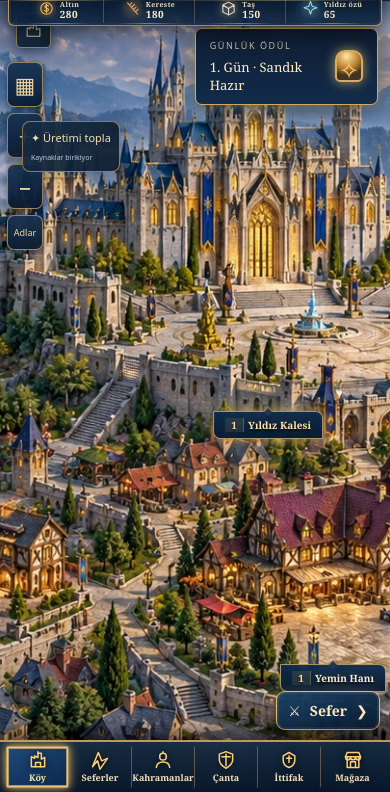
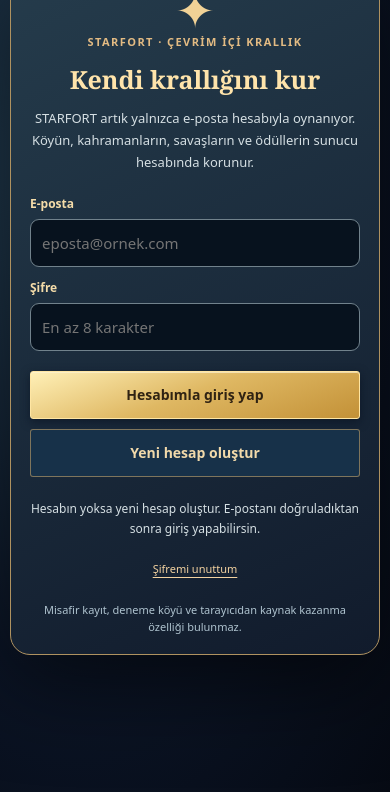
Before and after one commit to umutcandar/starfort-beta, a website: page starfort/index.html in a window 390 px wide. Shown: the part 52-844 px from the top of the page. Drawn offline with Linux system fonts and the light colour scheme.

Commit message:
style(account-only): responsive authenticated entry and inert guest-free application

```diff
--- a/starfort/account-onboarding.css
+++ b/starfort/account-onboarding.css
@@ -18,3 +18,25 @@
 .account-recovery .secondary{margin:5px 0;white-space:normal;text-align:left;font-size:12px}
 .account-extra-grid .guild-panel>p{line-height:1.5}
 @media(orientation:landscape) and (max-height:490px){.account-extra-grid{grid-template-columns:1fr 1fr}}
+
+/* v2.32 authenticated-only entry. Never expose the game behind the login wall. */
+body.account-locked{overflow:hidden}
+body.account-locked>.app{visibility:hidden;pointer-events:none;user-select:none}
+body:not(.account-locked)>.account-gate{display:none}
+.account-gate{position:fixed;inset:0;z-index:9999;display:grid;place-items:center;padding:18px;overflow-y:auto;color:#fff0ce;background:radial-gradient(ellipse at 20% 25%,#264357,#0b1425 58%,#060a13);font:14px/1.5 system-ui,sans-serif}
+.account-gate-panel{width:min(100%,490px);padding:clamp(20px,4vw,36px);border:1px solid #af9260;border-radius:20px;background:linear-gradient(155deg,#253c4c,#111b2c);box-shadow:0 25px 90px #0009}
+.account-gate-mark{font:48px Georgia,serif;color:#f1d296;text-align:center;line-height:1}
+.account-gate-panel .eyebrow{display:block;text-align:center;color:#e3bb83;letter-spacing:.13em;font-size:11px}
+.account-gate-panel h1{font:700 clamp(25px,4vw,36px)/1.2 Georgia,serif;text-align:center;margin:13px 0;color:#ffe4ab}
+.account-gate-panel>p{color:#d5dfe3;text-align:center;font-size:13px;line-height:1.7}
+.account-gate form{display:grid;gap:12px;margin:22px 0}
+.account-gate form label{display:grid;gap:6px;color:#f4dca9;font-weight:700;font-size:12px}
+.account-gate form input{font:15px system-ui,sans-serif;color:#fff;background:#07121e;border:1px solid #71828c;border-radius:9px;min-height:48px;width:100%;padding:11px}
+.account-gate form input:focus{outline:2px solid #f2c785;outline-offset:2px}
+.account-gate-actions{display:grid;gap:10px;margin-top:8px}
+.account-gate-actions button{min-height:48px;font-size:14px;font-weight:700}
+.account-gate-help{display:flex;gap:14px;justify-content:center;flex-wrap:wrap}
+.account-gate-help .text-button{color:#f3d2a0}
+.account-gate-panel>small{display:block;text-align:center;color:#afc3cf;font-size:11px;margin-top:16px}
+#account-gate-status{min-height:2.5em;font-size:12px}
+@media(max-width:480px){.account-gate{place-items:start center;padding:18px 10px}.account-gate-panel{padding:19px}}
```
